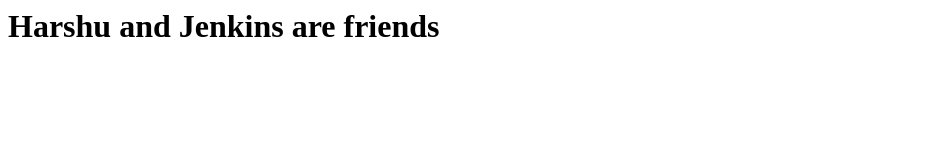
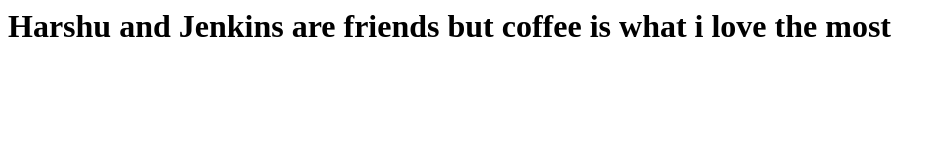
Before and after one commit to aryanh289/TomcatServer-with-jenkins, a plain HTML site: page index.html in a window 1280 px wide. Shown: the whole page, without its empty margins (0-946 px from the left). Drawn offline with Linux system fonts and the light colour scheme.

Commit message:
lets see

```diff
--- a/index.html
+++ b/index.html
@@ -1 +1 @@
-<h1>Harshu and Jenkins are friends</h1>
+<h1>Harshu and Jenkins are friends but coffee is what i love the most</h1>
```
